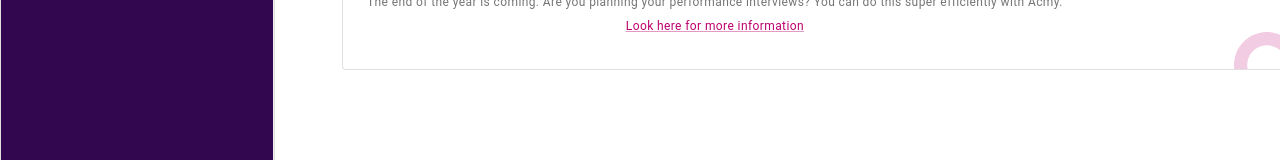
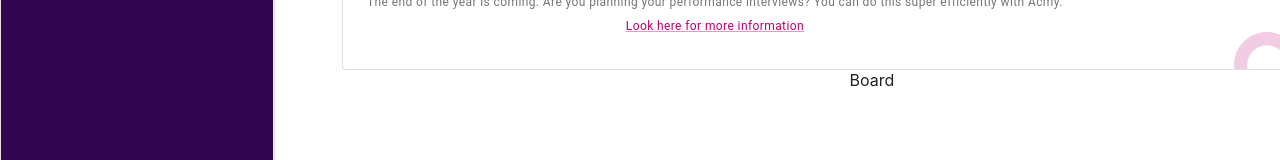
Before and after one commit to Amaya-2001/Todo-App-Frontend, a React (Create React App) app in the folder todo-app-amaya-2001/: page / in a window 1280 px wide. Shown: the part 202-362 px from the top of the page. Built offline with nearby package versions, Linux system fonts and the light colour scheme.

Commit message:
Created New Component called Board to add Tasks,, ActivityFeed and ActivityPriorities Component

```diff
--- /dev/null
+++ b/todo-app-amaya-2001/src/components/Board.tsx
@@ -0,0 +1,15 @@
+import React from 'react';
+
+export const Board = () => {
+
+    return (
+        <div>
+            Board
+        </div>
+    )
+
+}
+
+
+
+export default Board;
--- a/todo-app-amaya-2001/src/components/Dashboard.tsx
+++ b/todo-app-amaya-2001/src/components/Dashboard.tsx
@@ -5,6 +5,7 @@ import Sidebar from './Sidebar';
 import { Box } from '@mui/material';
 import { styled } from '@mui/system';
 import Card from '@mui/material/Card';
+import Board from './Board';
 
 export const Dashboard = () => {
   const DashStyle = styled(Card)({
@@ -32,6 +33,7 @@ export const Dashboard = () => {
       <ContentStyle>
         <Navigation />
         <Welcome />
+        <Board />
       </ContentStyle>
     </DashStyle>
   );
```
